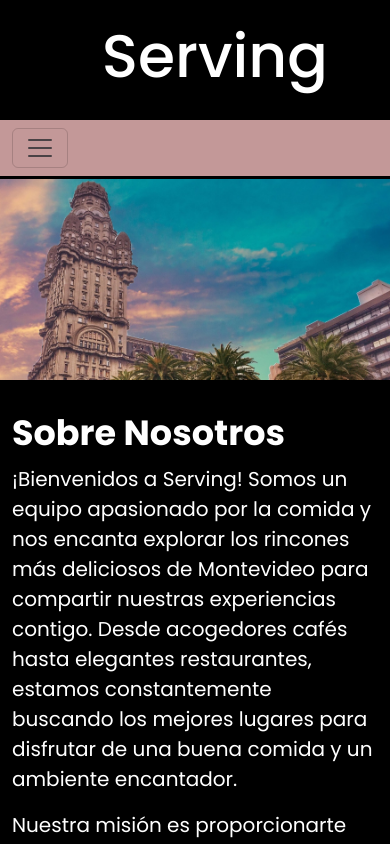
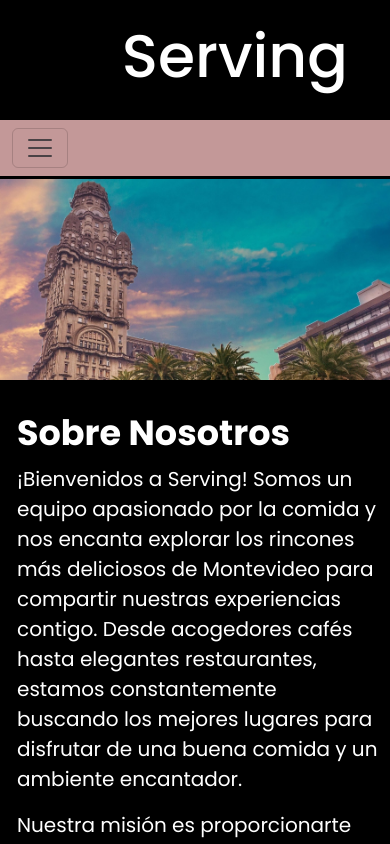
Before and after one commit to AlejandraSilveira/proyectoCoder, a website: page index.html in a window 390 px wide. Shown: the top 844 px of the page. Drawn offline with nearby package versions, Linux system fonts and the light colour scheme.

Commit message:
Proyecto Final

```diff
--- a/index.html
+++ b/index.html
@@ -17,7 +17,7 @@
 <body>
     <header>
         <div class="container">
-            <h1 class="nolink align-right-mobile"><a href="#" class="nolink">Serving</a></h1>
+            <h1 class="nolink align-right-mobile"><a href="#" class="nolink align-right-mobile">Serving</a></h1>
         </div>
         <nav class="navbar navbar-expand-lg fuenteNav">
             <div class="container-fluid">
@@ -49,7 +49,7 @@
             <div>
                 <img src="./assets/palaciosalvo.jpg" alt="Palacio Salvo" class="imagenInicio mb-3">
             </div>
-            <div class="container mt-3 mb-3 sobreNosotros">
+            <div class="container mt-3 mb-3 sobreNosotros mobile-margin">
                 <h2>Sobre Nosotros</h2>
                 <p>¡Bienvenidos a Serving! Somos un equipo apasionado por la comida y nos encanta explorar los rincones
                     más deliciosos de Montevideo para compartir nuestras experiencias contigo. Desde acogedores cafés
--- a/scss/_mediaq.scss
+++ b/scss/_mediaq.scss
@@ -1,6 +1,7 @@
 @media (max-width: 768px) {
-    .align-right-mobile {
+    a.nolink.align-right-mobile {
         text-align: right;
+        padding: 0;
     }
 }
 @media (max-width: 768px) {
@@ -11,7 +12,7 @@
 }
 @media (max-width: 768px) {
     .mobile-margin {
-        margin-left: 10px;
-        margin-right: 10px;
+        margin-left: 5px;
+        margin-right: 5px;
     }
 }
```
Also changed, not shown: pages/almuerzo.html (+1 -1 lines), pages/cena.html (+1 -1 lines), pages/dejanostusrecomendaciones.html (+1 -1 lines), pages/desayuno.html (+1 -1 lines), pages/merienda.html (+1 -1 lines), css/styles.css, 1 other file.
